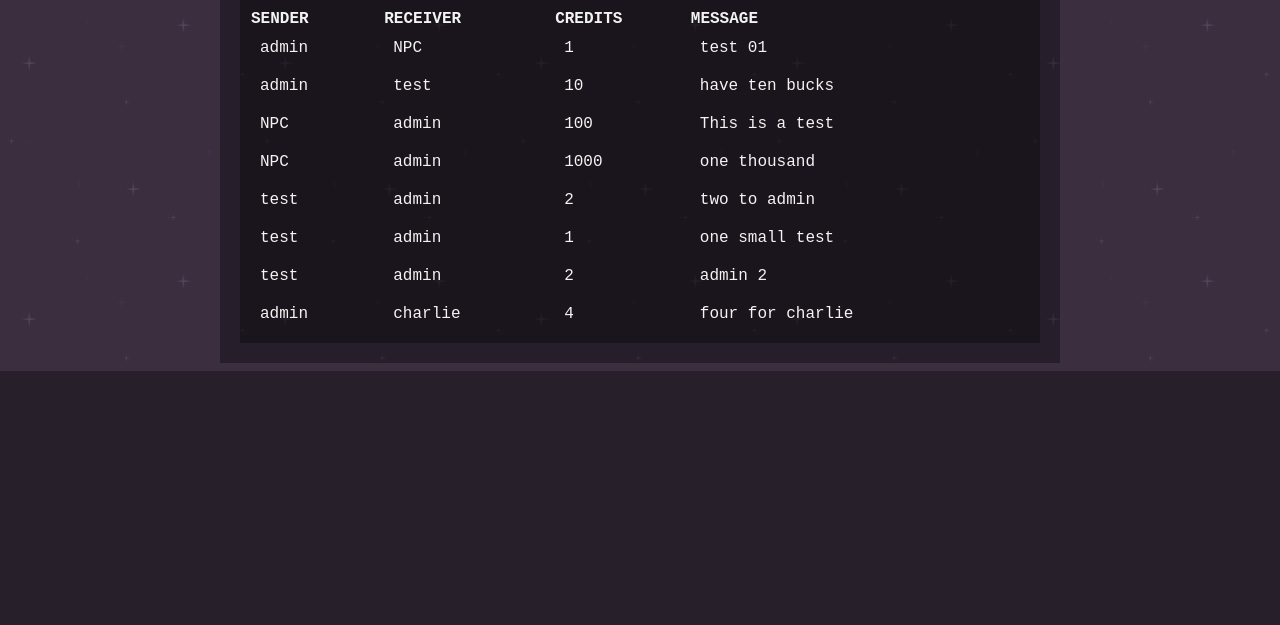
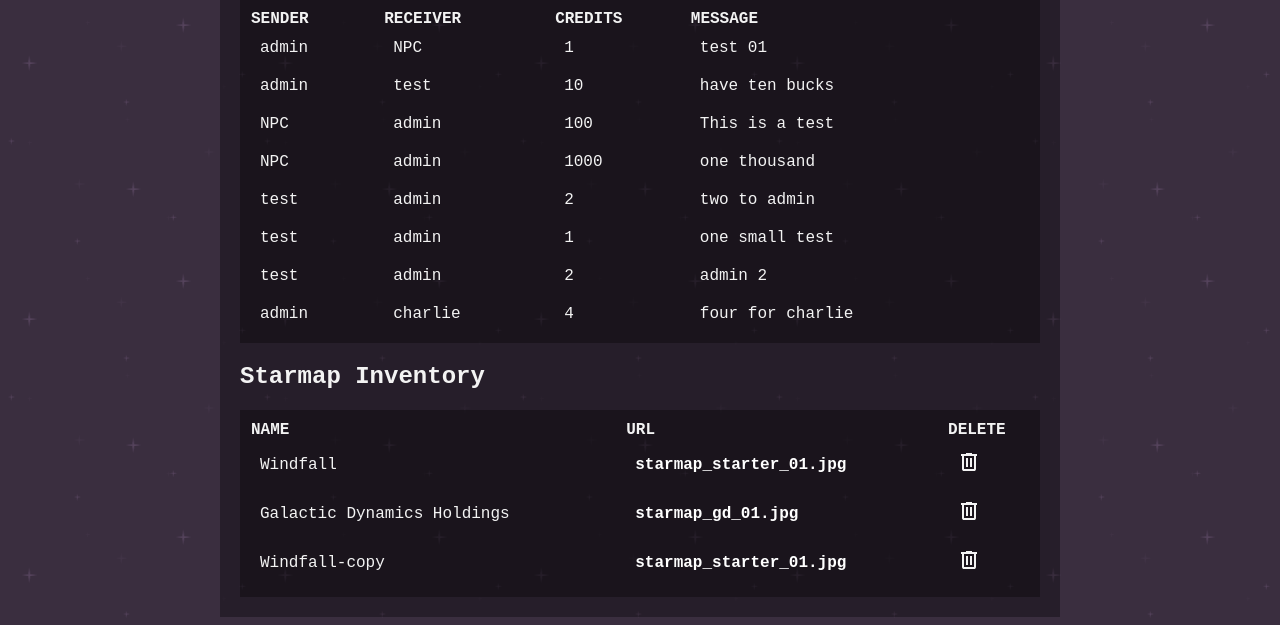
Before and after one commit to Glanten/compad, a Flask app: page /edit_user/1 in a window 1280 px wide. Shown: the part 538-1163 px from the top of the page. Before the commit the page ends 909 px from the top, so only its background shows below. Run offline with Flask 3, Linux system fonts and the light colour scheme; a user stored in the database is signed in; some libraries are stand-ins or nearby versions.

Commit message:
Starmaps can now be unlocked and show up in user inventory (and in 'edit user' pages too). Need to add means to delete starmap from user's inventory within 'edit user' page.

```diff
--- a/app.py
+++ b/app.py
@@ -117,12 +117,26 @@ def edit_user(edit_user_id):
 
     else:
         # take admin to edit_user page
-        # function here to compile financial history from database
+        # compile financial history from database
         this_user = db.execute("SELECT username FROM users WHERE id = ?", edit_user_id)[0]['username']
         this_user_finance_history = db.execute("SELECT * FROM financehistory WHERE isfrom = ? OR isto = ? ORDER BY id", this_user, this_user)
+        # compile starmap catalogue from database
+        user_map_list = []
+        for entry in db.execute("SELECT mapid FROM starmapinventory WHERE userid = ?", edit_user_id):
+            user_map_list.append(entry['mapid'])
+        user_map_catalogue = []
+        for x in user_map_list:
+            user_map_catalogue.append(db.execute("SELECT mapname, url FROM starmaps WHERE id = ?", x)[0])
+
         logged_in_user_id = session['user_id']
 
-        return render_template("edit_user.html", edited_user=edited_user, this_user_finance_history=this_user_finance_history, logged_in_user_id=logged_in_user_id)
+        return render_template(
+            "edit_user.html",
+            edited_user=edited_user,
+            this_user_finance_history=this_user_finance_history,
+            user_map_catalogue=user_map_catalogue,
+            logged_in_user_id=logged_in_user_id
+            )
 
 # register a new user
 @app.route("/register", methods=["GET", "POST"])
@@ -430,9 +444,16 @@ def system():
 @login_required
 def starmap():
     """Show starcharts user has unlocked, allow user to unlock new charts with a code"""
-    # create variable to list user's unlocked charts
+    # create variables to list user's unlocked charts
+    map_list = []
+    for entry in db.execute("SELECT mapid FROM starmapinventory WHERE userid = ?", session['user_id']):
+        map_list.append(entry['mapid'])
 
-    return render_template("starmap.html")
+    catalogue = []
+    for x in map_list:
+        catalogue.append(db.execute("SELECT mapname, url FROM starmaps WHERE id = ?", x)[0])
+
+    return render_template("starmap.html", catalogue=catalogue)
 
 @app.route("/starmap_creation", methods=['GET', 'POST'])
 @login_required
@@ -481,11 +502,32 @@ def remove_starmap_code(starmap_id):
 def starmap_unlock():
     # user arrived by post (i.e. submitted form)
     if request.method == "POST":
-        # TO DO!
-        return render_template("starmap.html")
+        submitted_starmap_code = request.form.get("input_starmap_code")
+        # ensure code was submitted
+        if not request.form.get("input_starmap_code"):
+            return render_template("error.html", error_message="no starmap code detected")
+
+        # match input starmap code to starmap database
+        database_starmap_entry = db.execute("SELECT * FROM starmaps WHERE code = ?", submitted_starmap_code)
+        # if the code does not match any codes in the database...
+        if not database_starmap_entry:
+            return render_template("error.html", error_message="invalid starmap code")
+        else:
+            submitted_starmap_id = database_starmap_entry[0]['id']
+
+        # query database to see if user has already unlocked this starmap
+        existing_starmap_unlock = db.execute("SELECT * FROM starmapinventory WHERE userid = ? AND mapid = ?", session["user_id"], submitted_starmap_id)
+        # if user already has map in inventory
+        if existing_starmap_unlock:
+            return render_template("error.html", error_message="starmap already unlocked in catalogue")
+        else:
+            # add starmap to user's catalogue
+            db.execute("INSERT INTO starmapinventory (userid, mapid) VALUES (?, ?)", session["user_id"], submitted_starmap_id)
+
+        return redirect("/starmap")
     else:
         # user arrived by GET (i.e. via link or typed URL), send them to the starmap page
-        return render_template("starmap.html")
+        return redirect("/starmap")
 
 #--- DID YOU GET MY WAVE? ---#
 
--- a/templates/edit_user.html
+++ b/templates/edit_user.html
@@ -95,6 +95,34 @@
     </tbody>
 </table>
 
+<!-- existing charts in user's inventory -->
+<h2>Starmap Inventory</h2>
+<table class="dark_table">
+    <thead>
+        <tr>
+            <th>NAME</th>
+            <th>URL</th>
+            <th>DELETE</th>
+        </tr>
+    </thead>
+    <tbody>
+        <!-- loop through the database entries to create table of starmap unlock codes -->
+        {% for map in user_map_catalogue %}
+        <tr>
+            <td>
+                {{ map.mapname }}
+            </td>
+            <td>
+                <a href="{{ url_for('static', filename='starmaps/' ~ map.url) }}" target="_blank">{{ map.url }}</a>
+            </td>
+            <td>
+                <img src="{{ url_for('static', filename='icon-bin.svg') }}" alt="delete starmap entry" />
+            </td>
+        </tr>
+        {% endfor %}
+    </tbody>
+</table>
+
 <!-- delete user; admin users cannot be deleted (make them non-admins first) -->
 {% if edited_user.admin != 1 %}
 <form action="{{ url_for('remove_user', del_user_id=edited_user.id)}}" method="POST" style="display: inline;">
```
Also changed, not shown: templates/admin.html (+1 -13 lines), templates/starmap.html (+3 -5 lines), compad.db.
